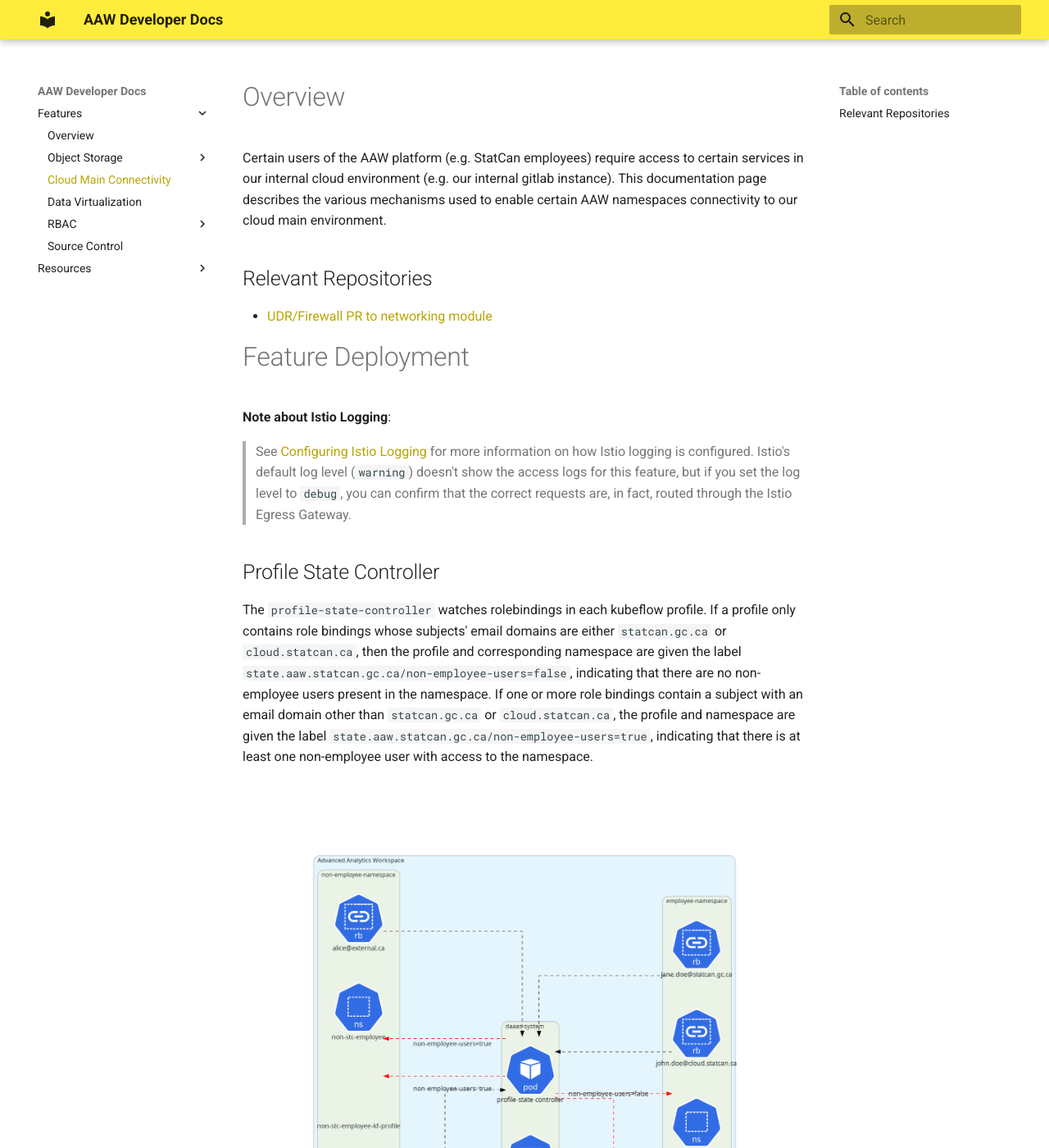
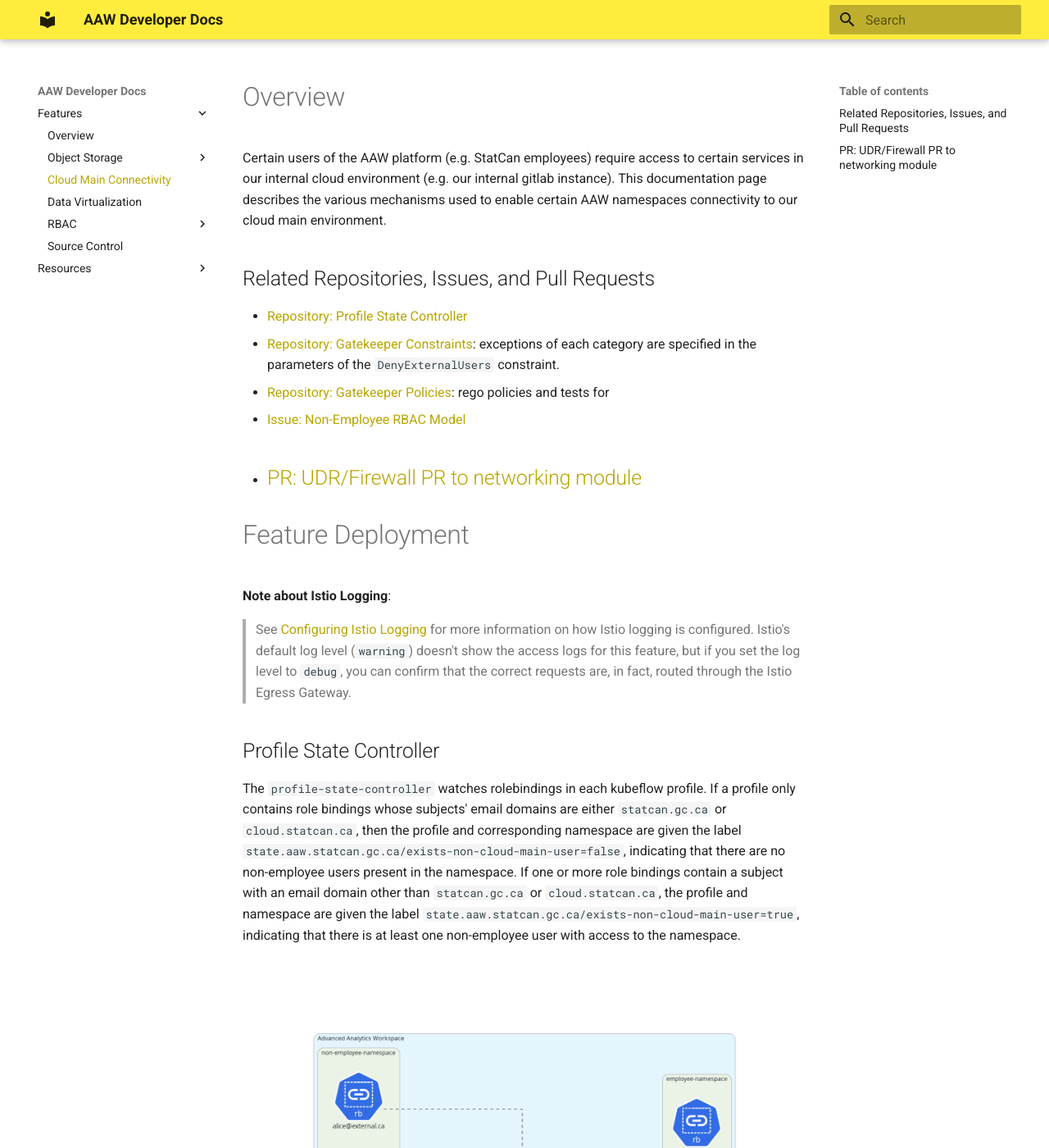
Before and after one commit to StatCan/aaw-developer-docs, an MkDocs documentation site: the page built from docs/features/cloud-main-connectivity/cloud-main-connectivity.md, in a window 1280 px wide and 1400 px high. Shown: the whole window at 82% size. Built offline with MkDocs 1.6.1 and Material for MkDocs 9.7.7, drawn with Linux system fonts in a browser that asks for light colours; some of the changed text lies outside the part shown.

Commit message:
docs(cloud-main-connectivity): update main docs

```diff
--- a/docs/features/cloud-main-connectivity/cloud-main-connectivity.md
+++ b/docs/features/cloud-main-connectivity/cloud-main-connectivity.md
@@ -2,9 +2,15 @@
 
 Certain users of the AAW platform (e.g. StatCan employees) require access to certain services in our internal cloud environment (e.g. our internal gitlab instance). This documentation page describes the various mechanisms used to enable certain AAW namespaces connectivity to our cloud main environment.
 
-## Relevant Repositories
+## Related Repositories, Issues, and Pull Requests
 
-- [UDR/Firewall PR to networking module](https://gitlab.k8s.cloud.statcan.ca/cloudnative/aaw/modules/terraform-azure-statcan-aaw-network/-/merge_requests/17)
+- [Repository: Profile State Controller](https://github.com/StatCan/aaw-profile-state-controller)
+- [Repository: Gatekeeper Constraints](https://github.com/StatCan/aaw-gatekeeper-constraints/blob/main/deny-external-users/constraint.yaml): exceptions of each category are specified in the parameters of the `DenyExternalUsers` constraint.
+- [Repository: Gatekeeper Policies](https://github.com/StatCan/gatekeeper-policies/pull/46): rego policies and tests for
+- [Issue: Non-Employee RBAC Model](https://github.com/StatCan/daaas/issues/1335)
+- [PR: UDR/Firewall PR to networking module](https://gitlab.k8s.cloud.statcan.ca/cloudnative/aaw/modules/terraform-azure-statcan-aaw-network/-/merge_requests/17)
+-
+
 # Feature Deployment
 
 **Note about Istio Logging**:
@@ -12,13 +18,13 @@ Certain users of the AAW platform (e.g. StatCan employees) require access to cer
 
 ## Profile State Controller
 
-The `profile-state-controller` watches rolebindings in each kubeflow profile. If a profile only contains role bindings whose subjects' email domains are either `statcan.gc.ca` or `cloud.statcan.ca`, then the profile and corresponding namespace are given the label `state.aaw.statcan.gc.ca/non-employee-users=false`, indicating that there are no non-employee users present in the namespace. If one or more role bindings contain a subject with an email domain other than `statcan.gc.ca` or `cloud.statcan.ca`, the profile and namespace are given the label `state.aaw.statcan.gc.ca/non-employee-users=true`, indicating that there is at least one non-employee user with access to the namespace.
+The `profile-state-controller` watches rolebindings in each kubeflow profile. If a profile only contains role bindings whose subjects' email domains are either `statcan.gc.ca` or `cloud.statcan.ca`, then the profile and corresponding namespace are given the label `state.aaw.statcan.gc.ca/exists-non-cloud-main-user=false`, indicating that there are no non-employee users present in the namespace. If one or more role bindings contain a subject with an email domain other than `statcan.gc.ca` or `cloud.statcan.ca`, the profile and namespace are given the label `state.aaw.statcan.gc.ca/exists-non-cloud-main-user=true`, indicating that there is at least one non-employee user with access to the namespace.
 
 ![profile-state-controller](cloud_main_connectivity_profile_state_controller.png)
 
 ## Istio Egress Gateway
 
-A `virtual-service-controller` in the `daaas-system` namespace watches namespaces and creates an Istio Virtual Service (`gitlab-virtual-service`) in namespaces with the label `state.aaw.statcan.gc.ca/non-employee-users=false`, but not in namespaces with the label `state.aaw.statcan.gc.ca/non-employee-users=true`. The virtual service configures the envoy proxies of pods in the employee namespace to route outbound traffic with host matching `gitlab.k8s.cloud.statcan.ca` to the `cloud-main-egress-gateway`.
+A `virtual-service-controller` in the `daaas-system` namespace watches namespaces and creates an Istio Virtual Service (`gitlab-virtual-service`) in namespaces with the label `state.aaw.statcan.gc.ca/exists-non-cloud-main-user=false`, but not in namespaces with the label `state.aaw.statcan.gc.ca/exists-non-cloud-main-user=true`. The virtual service configures the envoy proxies of pods in the employee namespace to route outbound traffic with host matching `gitlab.k8s.cloud.statcan.ca` to the `cloud-main-egress-gateway`.
 
 The subnet of the `cloud-main-nodepool` on `aaw-prod-cc-00` has a different IP range from the subnet of user nodes as per https://github.com/StatCan/daaas/issues/1097#issuecomment-1126119440. Due to these different IP ranges, a dedicated Istio egress gateway (`cloud-main-egress-gateway`) can be deployed on a `cloud-main-system` node pool with a distinct IP range from pods scheduled to the user node pool.
 
```
